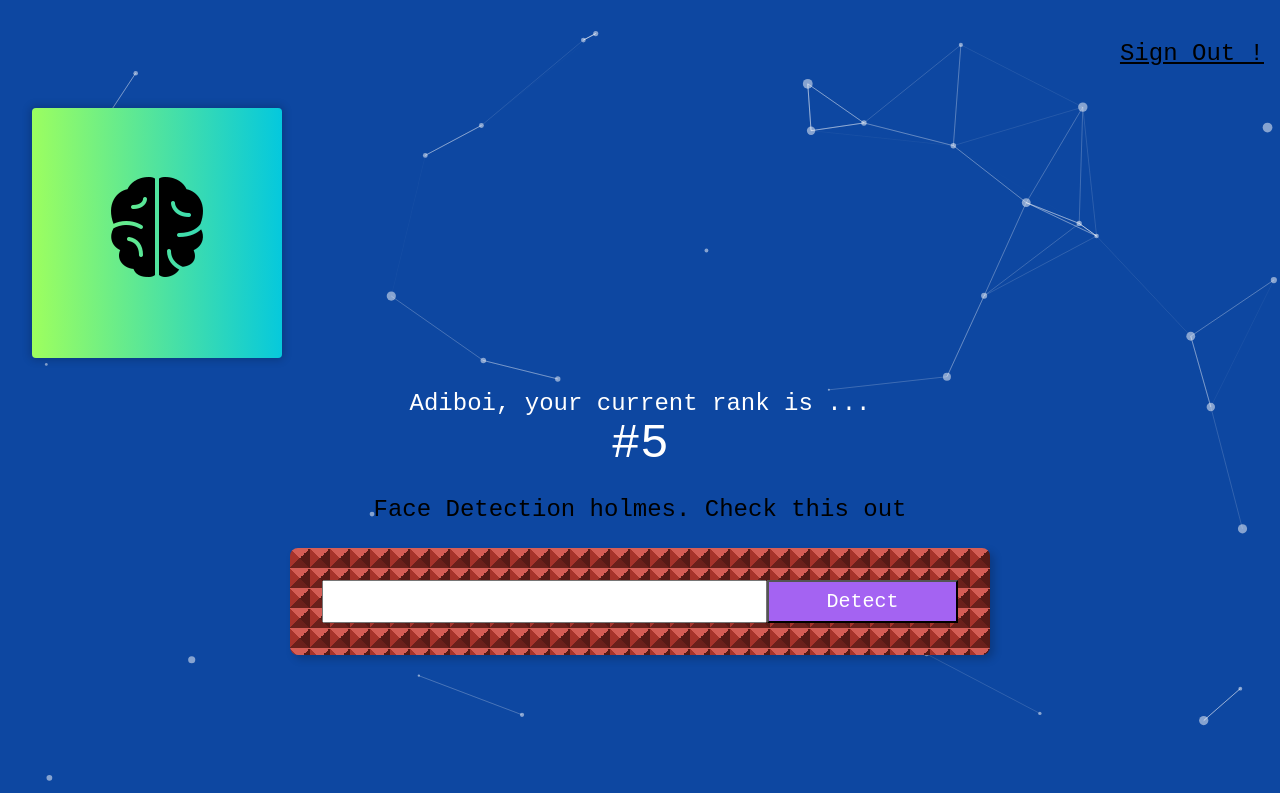
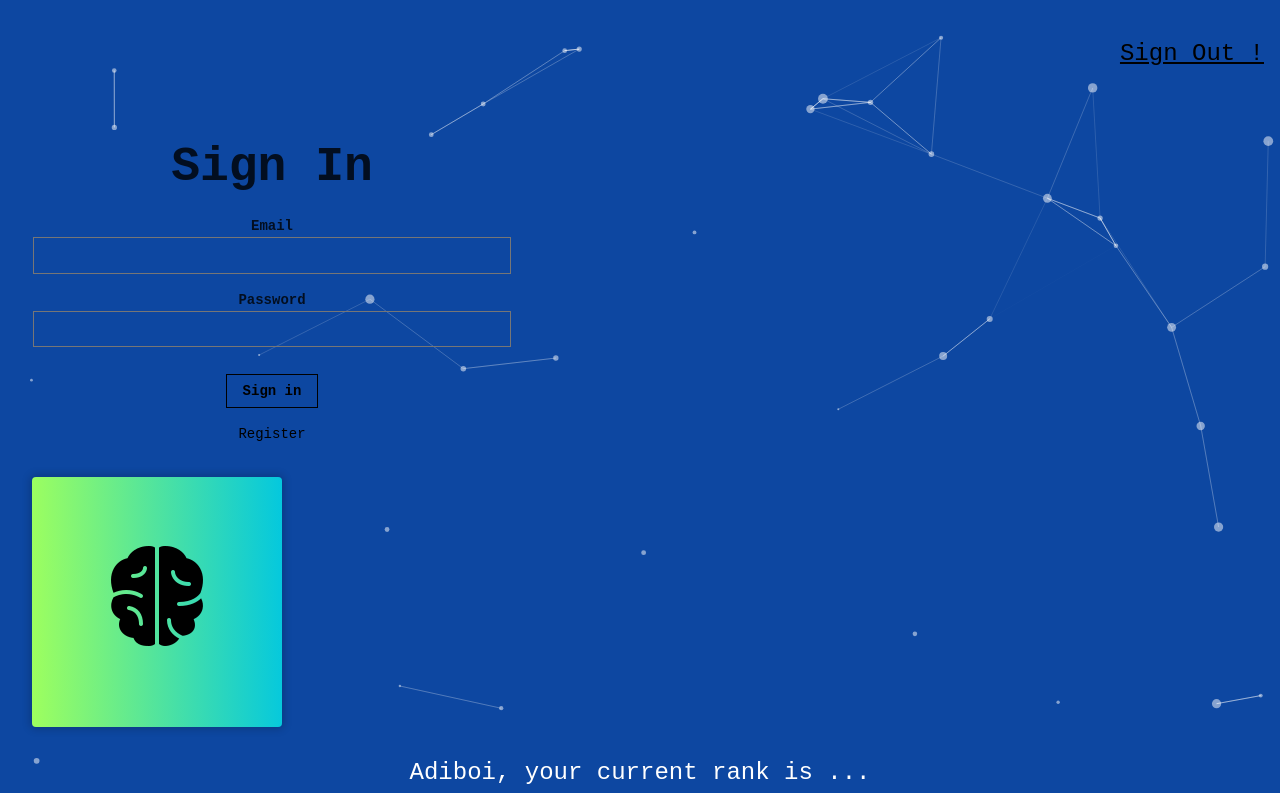
Before and after one commit to Adityapadmanair/FullStackFaceRecoApp, a React (Create React App) app: page / in a window 1280 px wide. Shown: the top 793 px of the page. Built offline with nearby package versions, Linux system fonts and the light colour scheme.

Commit message:
Playing around

```diff
--- a/src/App.js
+++ b/src/App.js
@@ -2,6 +2,7 @@ import React,{ useCallback, useEffect, useState } from "react";
 import Particles, { initParticlesEngine } from "@tsparticles/react";
 import { loadSlim } from "@tsparticles/slim"; // if you are going to use `loadSlim`, install the "@tsparticles/slim" package too.
 import Navigation from './components/Navigation/Navigation';
+import Signin from './components/Signin/Signin';
 import Logo from './components/Logo/Logo';
 import ImageLinkForm from './components/ImageLinkForm/ImageLinkForm';
 import Rank from './components/Rank/Rank';
@@ -110,9 +111,11 @@ const App = () => {
          }}
      />
       <Navigation />
+      <Signin/>
       <Logo />
       <Rank />
       <ImageLinkForm  />
+
 
       {/*<FaceRecognition /> */}
 
--- /dev/null
+++ b/src/components/Signin/Signin.js
@@ -0,0 +1,31 @@
+import React from 'react';
+
+const Signin = () => {
+    return (
+        <article classNameName="br3 ba b--black-10 mv4 w-100 w-50-m w-25-l mw5 shadow-5 center">
+            <main className="pa4 black-80">
+                <form className="measure ">
+                    <fieldset id="sign_up" className="ba b--transparent ph0 mh0">
+                    <legend className="f1 fw6 ph0 mh0">Sign In</legend>
+                    <div className="mt3">
+                        <label className="db fw6 lh-copy f6" for="email-address">Email</label>
+                        <input className="pa2 input-reset ba bg-transparent hover-bg-black hover-white w-100" type="email" name="email-address"  id="email-address"/>
+                    </div>
+                    <div className="mv3">
+                        <label className="db fw6 lh-copy f6" for="password">Password</label>
+                        <input className="b pa2 input-reset ba bg-transparent hover-bg-black hover-white w-100" type="password" name="password"  id="password"/>
+                    </div>
+                    </fieldset>
+                    <div className="">
+                    <input className="b ph3 pv2 input-reset ba b--black bg-transparent grow pointer f6 dib" type="submit" value="Sign in"/>
+                    </div>
+                    <div className="lh-copy mt3">
+                    <a href="#0" className="f6 link dim black db">Register</a>
+                    </div>
+                </form>
+            </main>
+        </article>
+    );
+}
+
+export default Signin;
--- a/src/index.css
+++ b/src/index.css
@@ -2,7 +2,7 @@ body {
   margin: 0;
   padding: 0;
   font-family: "Courier New";
-  background: linear-gradient(89deg, #a03709 0%, #04C8DE 100%);
+  background: linear-gradient(89deg, #09a036 0%, #402396 100%);
 }
 
 button{
```
